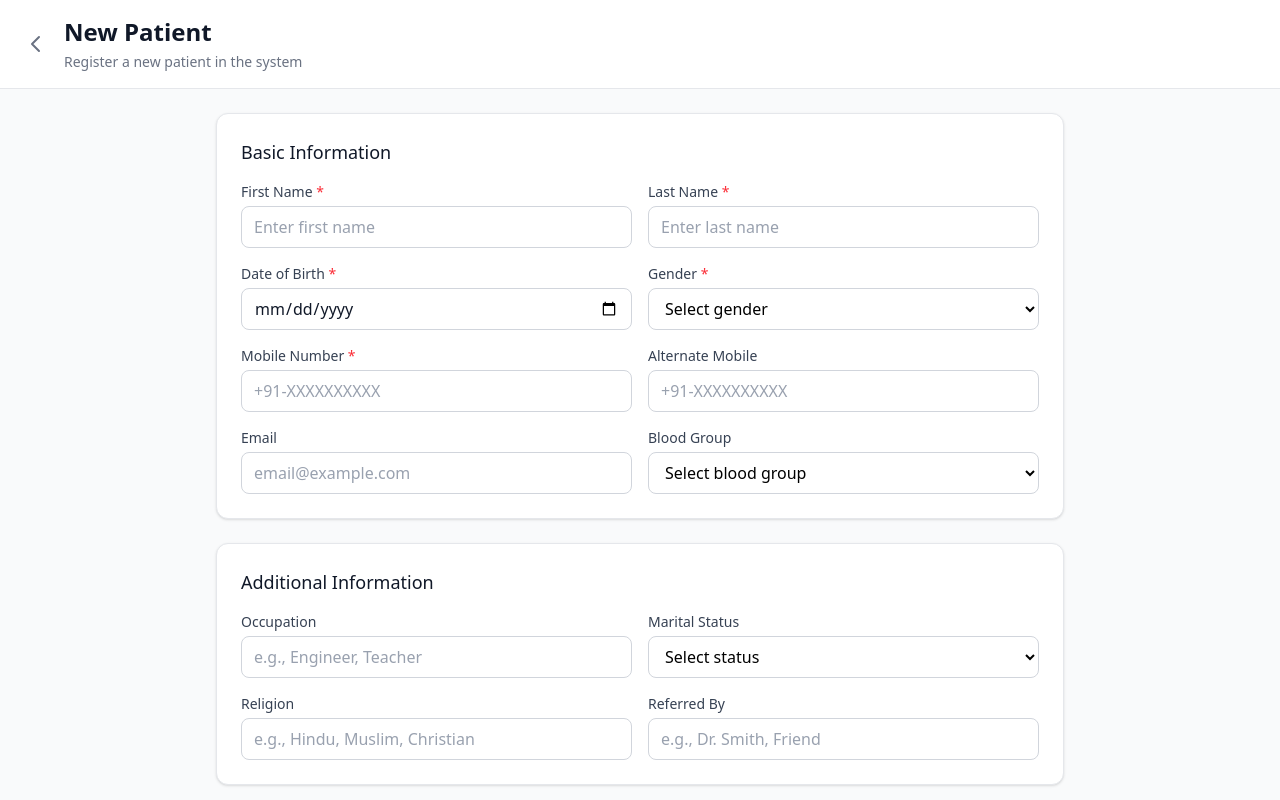
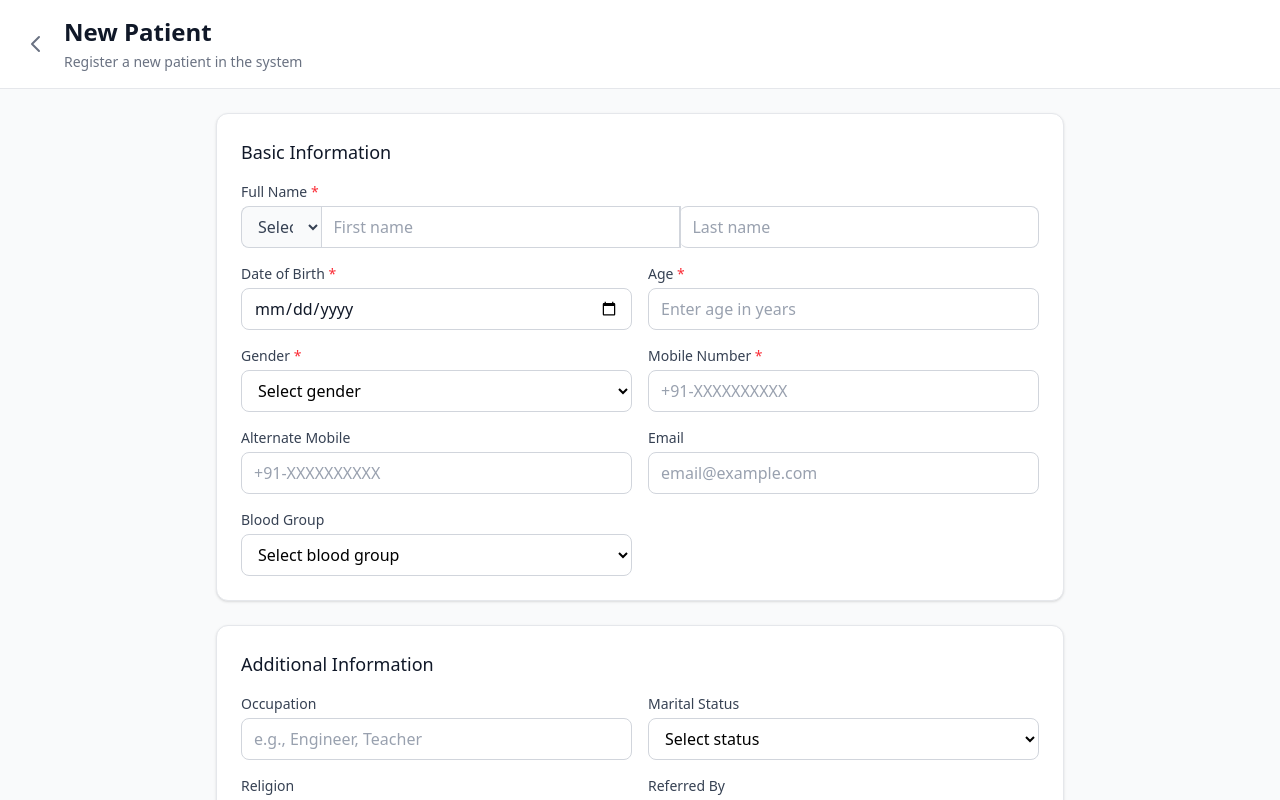
Before and after one commit to gauravkacker/softwarepms, a Next.js app: page /patients/new in a window 1280 px wide. Shown: the top 800 px of the page. Built offline with nearby package versions, Linux system fonts and the light colour scheme.

Commit message:
feat: Add salutation field, age field, and gender auto-fill to patient form

```diff
--- a/src/app/patients/new/page.tsx
+++ b/src/app/patients/new/page.tsx
@@ -23,9 +23,11 @@ export default function NewPatientPage() {
 
   // Form state
   const [formData, setFormData] = useState({
+    salutation: "",
     firstName: "",
     lastName: "",
     dateOfBirth: "",
+    age: "",
     gender: "" as "" | "male" | "female" | "other",
     mobileNumber: "",
     alternateMobile: "",
@@ -71,6 +73,24 @@ export default function NewPatientPage() {
         ...prev,
         [name]: value,
       }));
+    }
+
+    // Auto-fill gender based on salutation
+    if (name === "salutation") {
+      const genderMap: Record<string, "male" | "female" | "other"> = {
+        "Mr": "male",
+        "Mrs": "female",
+        "Ms": "female",
+        "Shri": "male",
+        "Master": "male",
+        "Baby": "other",
+        "Smt": "female",
+        "Kumari": "female",
+      };
+      const mappedGender = genderMap[value];
+      if (mappedGender) {
+        setFormData((prev) => ({ ...prev, gender: mappedGender }));
+      }
     }
 
     // Check for duplicates when name or mobile changes
@@ -122,18 +142,29 @@ export default function NewPatientPage() {
     setIsLoading(true);
 
     try {
+      // Validate: either DOB or Age must be provided
+      if (!formData.dateOfBirth && !formData.age) {
+        alert("Please provide either Date of Birth or Age");
+        setIsLoading(false);
+        return;
+      }
+
+      // Calculate age from DOB if provided, otherwise use the age field
+      let age = formData.age ? parseInt(formData.age) : 0;
+      if (formData.dateOfBirth) {
+        age = Math.floor(
+          (new Date().getTime() - new Date(formData.dateOfBirth).getTime()) /
+            (365.25 * 24 * 60 * 60 * 1000)
+        );
+      }
+
       // Create patient object
       const patient = {
         firstName: formData.firstName.trim(),
         lastName: formData.lastName.trim(),
         fullName: `${formData.firstName.trim()} ${formData.lastName.trim()}`,
-        dateOfBirth: formData.dateOfBirth,
-        age: formData.dateOfBirth
-          ? Math.floor(
-              (new Date().getTime() - new Date(formData.dateOfBirth).getTime()) /
-                (365.25 * 24 * 60 * 60 * 1000)
-            )
-          : 0,
+        dateOfBirth: formData.dateOfBirth || undefined,
+        age: age || undefined,
         gender: formData.gender,
         mobileNumber: formData.mobileNumber.trim(),
         alternateMobile: formData.alternateMobile.trim() || undefined,
@@ -248,29 +279,50 @@ export default function NewPatientPage() {
           <Card className="p-6">
             <h2 className="text-lg font-medium text-gray-900 mb-4">Basic Information</h2>
             <div className="grid grid-cols-1 md:grid-cols-2 gap-4">
-              <div>
+              {/* Name with Salutation */}
+              <div className="md:col-span-2">
                 <label className="block text-sm font-medium text-gray-700 mb-1">
-                  First Name <span className="text-red-500">*</span>
+                  Full Name <span className="text-red-500">*</span>
                 </label>
+                <div className="flex">
+                  <select
+                    name="salutation"
+                    value={formData.salutation}
+                    onChange={handleInputChange}
+                    className="px-3 py-2 border border-r-0 border-gray-300 rounded-l-lg focus:ring-2 focus:ring-blue-500 focus:border-blue-500 bg-gray-50 text-gray-700"
+                    style={{ minWidth: '80px' }}
+                  >
+                    <option value="">Select</option>
+                    <option value="Mr">Mr</option>
+                    <option value="Mrs">Mrs</option>
+                    <option value="Ms">Ms</option>
+                    <option value="Shri">Shri</option>
+                    <option value="Master">Master</option>
+                    <option value="Baby">Baby</option>
+                    <option value="Smt">Smt</option>
+                    <option value="Kumari">Kumari</option>
+                  </select>
+                  <div className="w-px bg-gray-300 mx-0"></div>
                   <Input
                     name="firstName"
                     value={formData.firstName}
                     onChange={handleInputChange}
-                  placeholder="Enter first name"
+                    placeholder="First name"
+                    className="rounded-none border-l-0"
+                    style={{ flex: 1 }}
                     required
                   />
-              </div>
-              <div>
-                <label className="block text-sm font-medium text-gray-700 mb-1">
-                  Last Name <span className="text-red-500">*</span>
-                </label>
+                  <div className="w-px bg-gray-300 mx-0"></div>
                   <Input
                     name="lastName"
                     value={formData.lastName}
                     onChange={handleInputChange}
-                  placeholder="Enter last name"
+                    placeholder="Last name"
+                    className="rounded-r-lg border-l-0"
+                    style={{ flex: 1 }}
                     required
                   />
+                </div>
               </div>
               <div>
                 <label className="block text-sm font-medium text-gray-700 mb-1">
@@ -281,7 +333,20 @@ export default function NewPatientPage() {
                   name="dateOfBirth"
                   value={formData.dateOfBirth}
                   onChange={handleInputChange}
-                  required
+                />
+              </div>
+              <div>
+                <label className="block text-sm font-medium text-gray-700 mb-1">
+                  Age <span className="text-red-500">*</span>
+                </label>
+                <Input
+                  type="number"
+                  name="age"
+                  value={formData.age}
+                  onChange={handleInputChange}
+                  placeholder="Enter age in years"
+                  min="0"
+                  max="150"
                 />
               </div>
               <div>
@@ -570,7 +635,7 @@ export default function NewPatientPage() {
             <Button
               type="submit"
               variant="primary"
-              isLoading={isLoading}
+              loading={isLoading}
             >
               Create Patient
             </Button>
```
Lines whose indentation alone changed are shown as unchanged.
